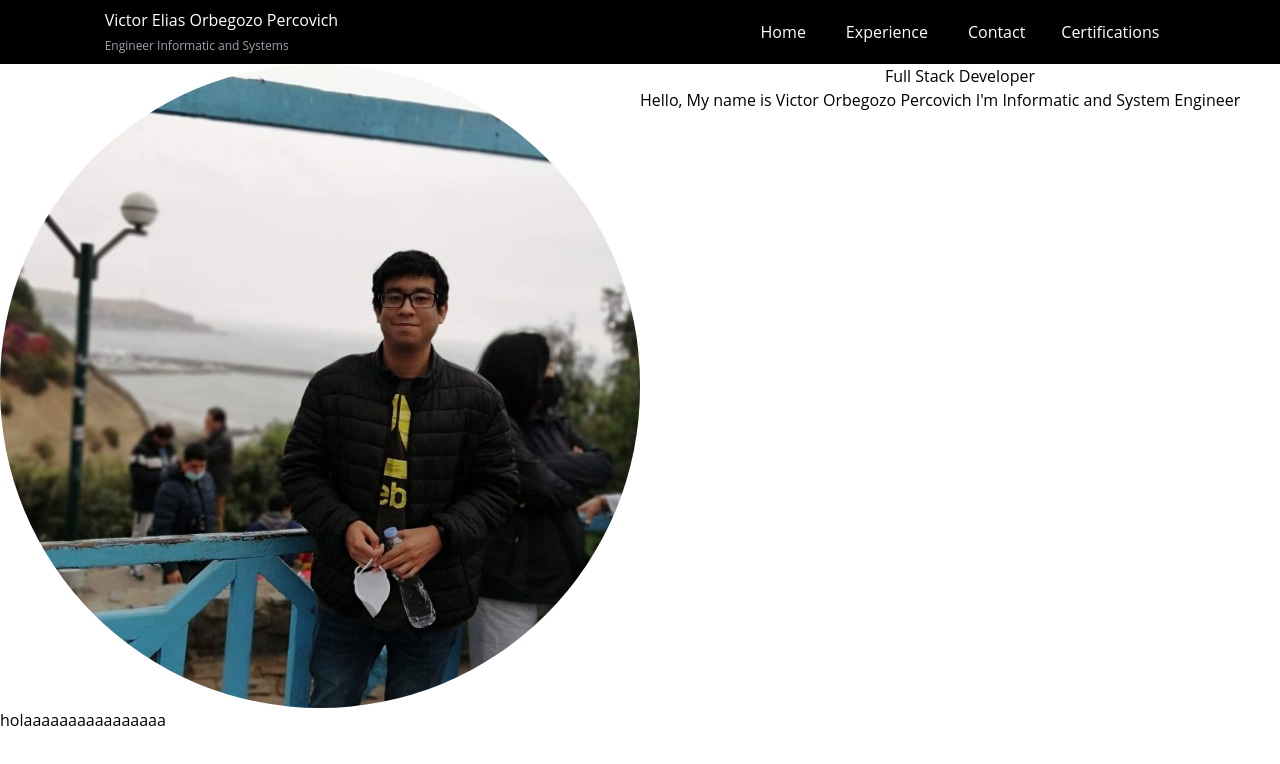
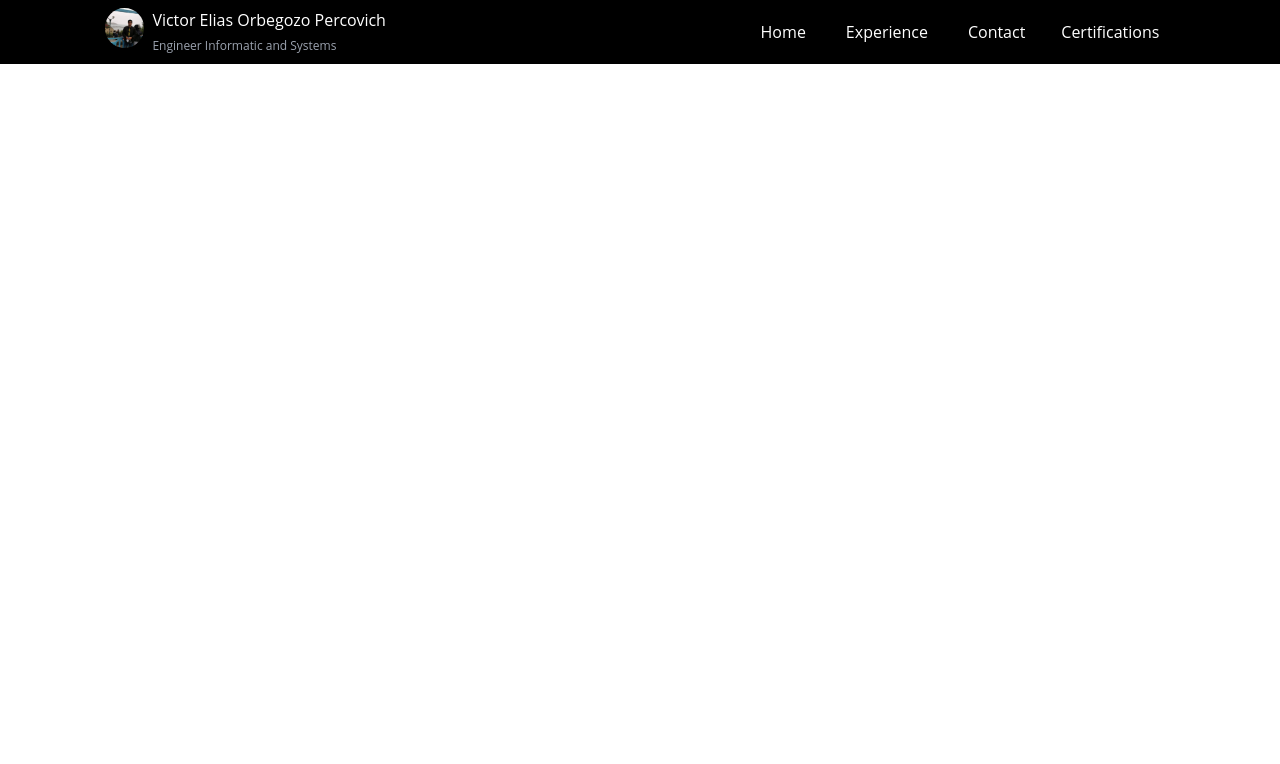
Before and after one commit to almacen2015/portafolio, an Angular app: page / in a window 1280 px wide. Shown: the top 764 px of the page. Built offline with nearby package versions, Linux system fonts and the light colour scheme.

Commit message:
se agrego foto de perfil en nav

```diff
--- a/src/app/app.component.html
+++ b/src/app/app.component.html
@@ -1,2 +1,2 @@
 <app-nav></app-nav>
-<app-container></app-container>
+<!-- <app-container></app-container> -->
--- a/src/app/nav/nav.component.html
+++ b/src/app/nav/nav.component.html
@@ -1,8 +1,21 @@
 <nav class="bg-black">
   <div class="flex items-center w-auto h-16 md:h-15 rounded-lg justify-around">
-    <div class="md:flex-none text-white w-auto md:w-80 lg:w-3/6 xl:w-2/6">
-      <p>Victor Elias Orbegozo Percovich</p>
-      <span class="text-gray-400 text-xs">Engineer Informatic and Systems</span>
+    <div class="flex text-white w-auto md:w-80 lg:w-3/6 xl:w-2/6">
+      <div>
+        <span>
+          <img
+            class="h-10 rounded-full"
+            src="../../assets/foto-perfil.jpg"
+            alt=""
+          />
+        </span>
+      </div>
+      <div class="ml-2">
+        <p>Victor Elias Orbegozo Percovich</p>
+        <span class="text-gray-400 text-xs"
+          >Engineer Informatic and Systems</span
+        >
+      </div>
     </div>
 
     <div class="hidden md:block md:justify-around">
```
